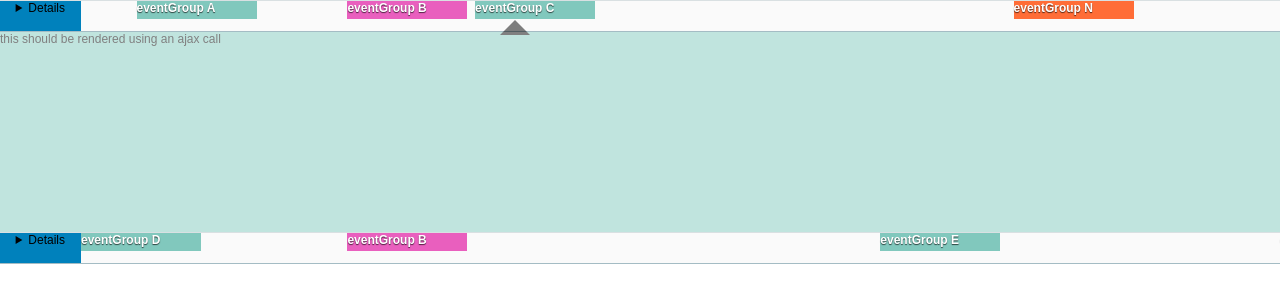
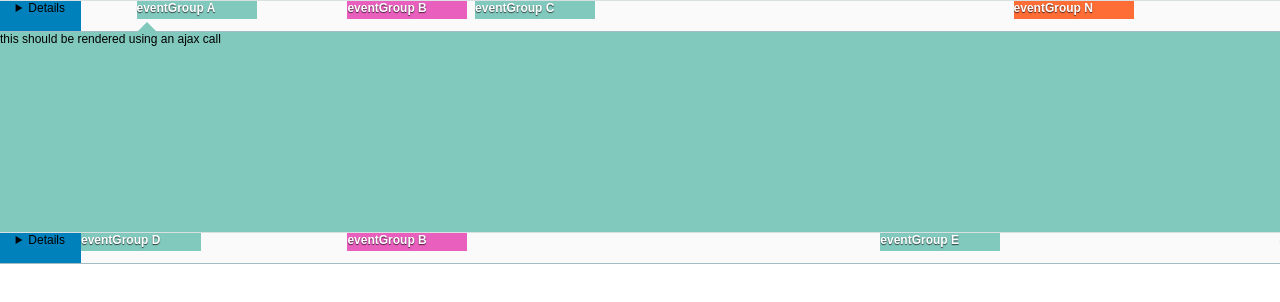
Before and after one commit to PhenotypeFoundation/timeline, a plain HTML site: page index.html in a window 1280 px wide. Both pictures are taken after a click on the element "eventGroup A". Shown: the top 302 px of the page. Drawn offline with nearby package versions, Linux system fonts and the light colour scheme.

Commit message:
working on top arrow

```diff
--- a/index.html
+++ b/index.html
@@ -14,10 +14,9 @@ toparrow {
 	display: block;
 	width: 0;
 	height: 0;
-	border-left: 15px solid transparent;
-	border-right: 15px solid transparent;
-
-	border-bottom: 15px solid black;
+	border-left: 10px solid transparent;
+	border-right: 10px solid transparent;
+	border-bottom: 10px solid black;
 	position: absolute;
 }
 
@@ -33,7 +32,6 @@ timeline slideout {
 	display: block;
 	width: 100%;
 	height: 0px;
-	opacity: 0.5;
 }
 
 timeline name {
@@ -183,7 +181,10 @@ $(document).ready(function() {
 			// set background-color
 			var bc = EG.css('background-color');
 
-			slideOut.css('background-color', bc);
+			slideOut.css({
+				'background-color': bc,
+				'z-index': 100
+			});
 
 			// insert below the subject group
 			slideOut.insertAfter(SG);
@@ -195,22 +196,24 @@ $(document).ready(function() {
 			slideOut.animate({
 				'height': '+=200px'
 			}, options.slideDuration, function() {
-				console.log('done!');
+				// and slide the topArrow up
 				var topArrow = $('<toparrow></toparrow>');
-
 				topArrow.css({
-					'top'	: '20px',
-					'left'	: '500px'
+					'border-bottom-color'	: bc,
+					'top'			: slideOut.offset().top + 'px',
+					'left'			: EG.offset().left + 'px'
 				});
-
 				slideOut.append(topArrow);
+				topArrow.animate({ 'top': '-=10px' });
 			});
 
 			// slide in any slider beneath another subjectGroup
 			$('slideout', data.ME).each(function() {
 				var s = $(this);
-				//if (s.prev().get(0) != SG.get(0)) {
 				if (s.get(0) != slideOut.get(0)) {
+					// slide arrow in
+					$('toparrow', s).animate({ 'top': '+=10px' });
+
 					// slide in and remove element
 					s.animate({
 						'height': '0px'
```
